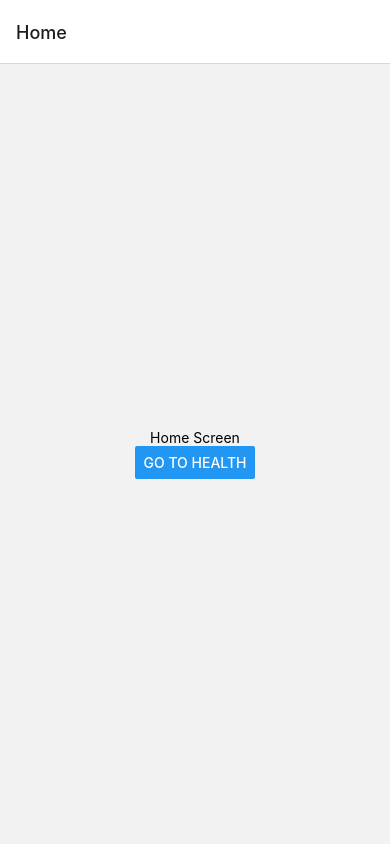
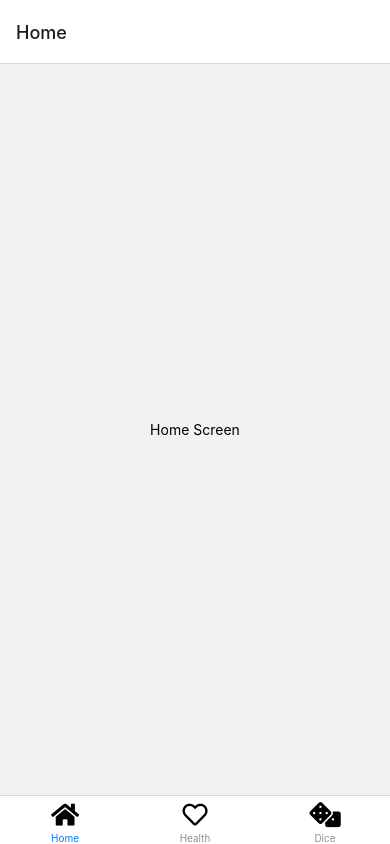
Before and after one commit to michal-tangri/pamo-projekt, a React Native app: screen / in a window 390 px wide. Built offline with nearby package versions, Linux system fonts and the light colour scheme.

Commit message:
PAMO-15: improve navigation

```diff
--- a/App.js
+++ b/App.js
@@ -1,18 +1,11 @@
 import * as React from 'react';
 import { NavigationContainer } from '@react-navigation/native';
-import { createNativeStackNavigator } from '@react-navigation/native-stack';
-import { HomeScreen } from './components/homeScreen.component';
-import { HealthScreen } from './components/healthScreen.component';
-
-const Stack = createNativeStackNavigator();
+import { Navigation } from './components/navigation.component';
 
 function App() {
   return (
     <NavigationContainer>
-      <Stack.Navigator initialRouteName="Home">
-        <Stack.Screen name="Home" component={HomeScreen} />
-        <Stack.Screen name="Health" component={HealthScreen} />
-      </Stack.Navigator>
+      <Navigation />
     </NavigationContainer>
   );
 }
--- /dev/null
+++ b/components/navigation.component.js
@@ -0,0 +1,31 @@
+import React from 'react';
+import { StyleSheet } from 'react-native';
+import { createBottomTabNavigator } from '@react-navigation/bottom-tabs';
+
+import Icon from 'react-native-vector-icons/FontAwesome5';
+import { default as NavigationEnum } from '../enums/navigation.enum';
+
+import { HomeScreen } from './screens/homeScreen.component';
+import { HealthScreen } from './screens/healthScreen.component';
+import { DiceScreen } from './screens/diceScreen.component';
+
+export class Navigation extends React.Component {
+  constructor() {
+    super();
+    this.Tab = createBottomTabNavigator();
+  }
+
+  render() {
+    return (
+      <this.Tab.Navigator initialRouteName="Home" backBehavior="history">
+        <this.Tab.Screen name={NavigationEnum.Home} component={HomeScreen} options={{ tabBarIcon: () => getIconComponent('home') }} />
+        <this.Tab.Screen name={NavigationEnum.Health} component={HealthScreen} options={{ tabBarIcon: () => getIconComponent('heart') }} />
+        <this.Tab.Screen name={NavigationEnum.Dice} component={DiceScreen} options={{ tabBarIcon: () => getIconComponent('dice') }} />
+      </this.Tab.Navigator>
+    );
+  }
+}
+
+function getIconComponent(name, size = 25) {
+  return <Icon name={name} size={size} />;
+}
--- /dev/null
+++ b/components/screens/diceScreen.component.js
@@ -0,0 +1,31 @@
+import React from 'react';
+import { SafeAreaView, ScrollView, StatusBar, StyleSheet, Text, View, Button } from 'react-native';
+
+export class DiceScreen extends React.Component {
+  constructor() {
+    super();
+  }
+
+  render() {
+    return (
+      <SafeAreaView>
+        <StatusBar />
+        <ScrollView>
+          <View> </View>
+        </ScrollView>
+      </SafeAreaView>
+    );
+  }
+}
+
+const styles = StyleSheet.create({
+  centered: {
+    flex: 1,
+    alignItems: 'center',
+    justifyContent: 'center',
+  },
+  largeText: {
+    fontSize: 48,
+    color: '#000',
+  },
+});
--- a/components/homeScreen.component.js
+++ b/components/screens/homeScreen.component.js
@@ -1,12 +1,11 @@
 import React from 'react';
-import { Text, View, Button } from 'react-native';
+import { Text, View } from 'react-native';
 
 export class HomeScreen extends React.Component {
   render() {
     return (
       <View style={{ flex: 1, alignItems: 'center', justifyContent: 'center' }}>
         <Text>Home Screen</Text>
-        <Button title="Go to health" onPress={() => this.props.navigation.navigate('Health')} />
       </View>
     );
   }
--- /dev/null
+++ b/enums/navigation.enum.js
@@ -0,0 +1,7 @@
+const Nagivation = {
+  Home: 'Home',
+  Health: 'Health',
+  Dice: 'Dice',
+};
+
+export default Nagivation;
--- a/index.js
+++ b/index.js
@@ -1,9 +1,5 @@
 import { AppRegistry } from 'react-native';
 import App from './App';
 import { name as appName } from './app.json';
-import HealthScreen from './components/healthScreen.component';
-import HomeScreen from './components/homeScreen.component';
 
-AppRegistry.registerComponent(appName, () => HealthScreen);
-AppRegistry.registerComponent(appName, () => HomeScreen);
 AppRegistry.registerComponent(appName, () => App);
--- a/package.json
+++ b/package.json
@@ -10,11 +10,12 @@
     "lint": "eslint ."
   },
   "dependencies": {
-    "@react-navigation/native-stack": "^6.6.2",
+    "@react-navigation/bottom-tabs": "^6.3.1",
     "react": "17.0.2",
     "react-native": "0.68.1",
     "react-native-safe-area-context": "^4.3.1",
-    "react-native-screens": "^3.13.1"
+    "react-native-screens": "^3.13.1",
+    "react-native-vector-icons": "^9.1.0"
   },
   "devDependencies": {
     "@babel/core": "^7.12.9",
```
Also changed, not shown: components/screens/healthScreen.component.js (renamed from components/healthScreen.component.js), 23 other files (tests, documents, lock files or other folders).
